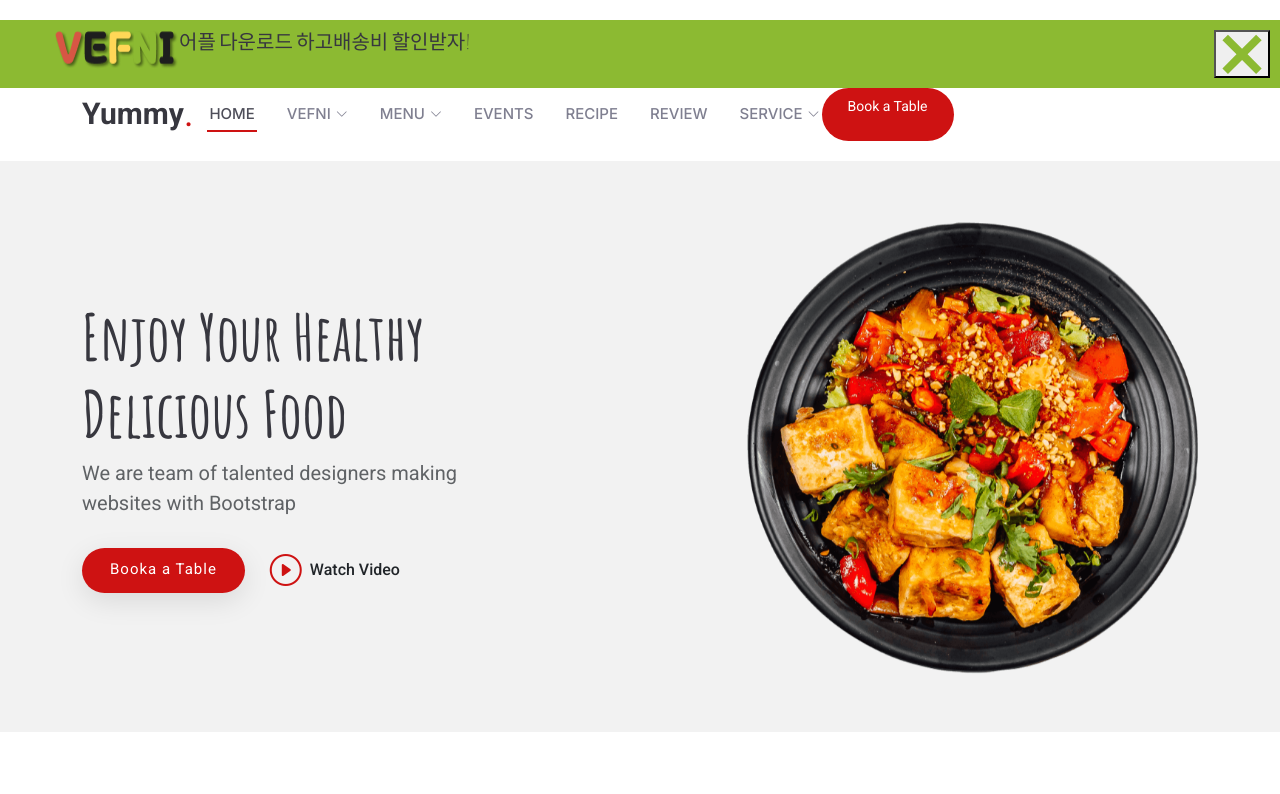
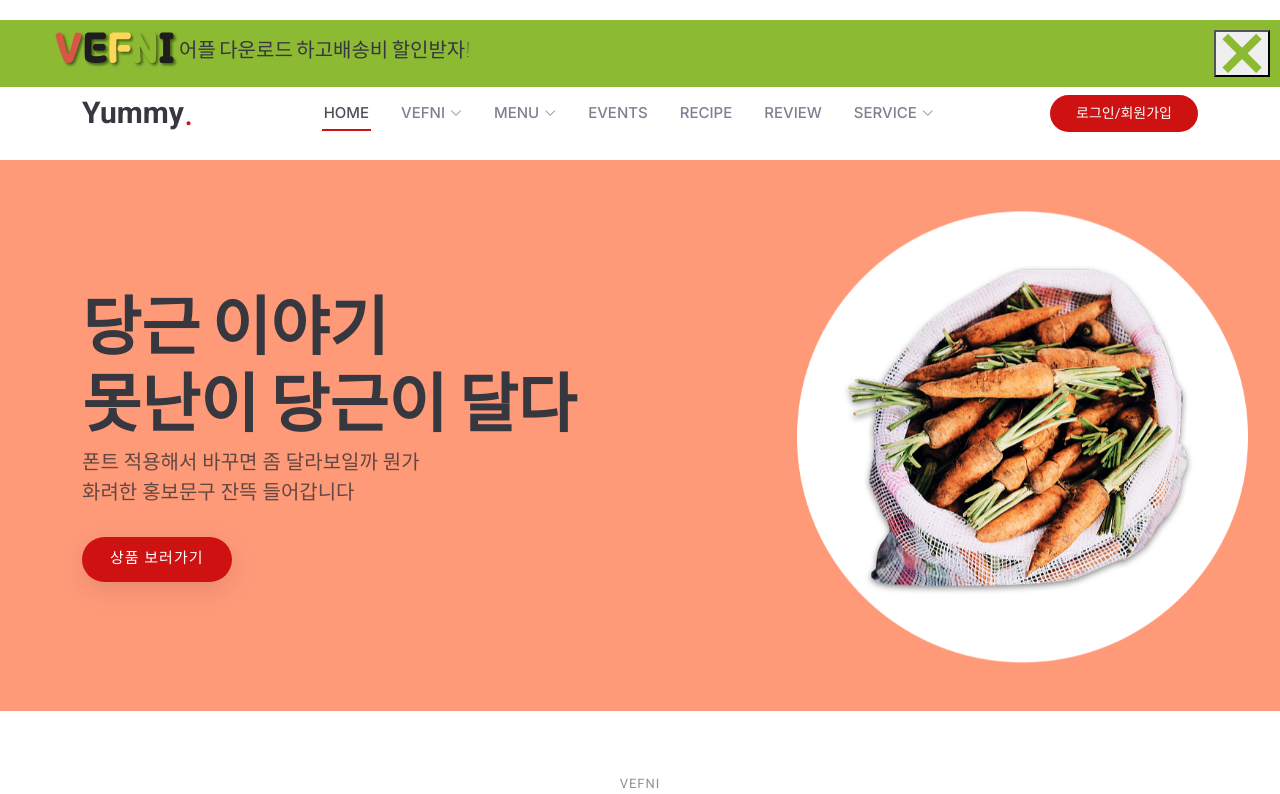
Before and after one commit to j-yujin97/vefni, a plain HTML site: page index.html in a window 1280 px wide. Shown: the top 794 px of the page. Drawn offline with Linux system fonts and the light colour scheme.

Commit message:
전체 주요 폰트확인

```diff
--- /dev/null
+++ b/assets/css/global.css
@@ -0,0 +1,18 @@
+@font-face {
+    font-family: 'HakgyoansimDunggeunmiso_700';
+    src: url('/fonts/HakgyoansimDunggeunmisoTTF-B.woff2');
+    font-weight: 100;
+    font-style: normal;
+}
+
+
+:root{
+     /* 컬러지정*/
+    --ve_sred: #FF9A79;
+
+    /* 폰트사이즈 정하기 */
+
+}
+body{
+    font-family: 'HakgyoansimDunggeunmiso_700' !important;
+}
--- a/assets/css/main.css
+++ b/assets/css/main.css
@@ -798,11 +798,12 @@ section,
 --------------------------------------------------------------*/
 .hero {
   width: 100%;
-  min-height: 60vh;
+  max-height: 600px;
   position: relative;
-  padding: 60px 0;
+  padding: 0;
   display: flex;
   align-items: center;
+  background-color: #FF9A79;
 }
 
 .hero h1 {
@@ -845,24 +846,11 @@ section,
   font-weight: 500;
 }
 
-.hero .btn-watch-video i {
-  color: var(--accent-color);
-  font-size: 32px;
-  transition: 0.3s;
-  line-height: 0;
-  margin-right: 8px;
-}
-
-.hero .btn-watch-video:hover {
-  color: var(--accent-color);
-}
-
-.hero .btn-watch-video:hover i {
-  color: color-mix(in srgb, var(--accent-color), transparent 15%);
-}
+
 
 .hero .animated {
   animation: up-down 2s ease-in-out infinite alternate-reverse both;
+  margin: 50px;
 }
 
 @media (max-width: 640px) {
--- a/index.html
+++ b/index.html
@@ -43,7 +43,7 @@
            <div id="top-contents">
               <h5 class="d-flex aic"><img src="./svg/VEFNI_sh.png" alt="">
                  <span>어플 다운로드 하고</span>
-                 <P>배송비 할인</P>
+                 <P class="mb-0">배송비 할인</P>
                  <span>받자!</span>
               </h5>
             </div>
@@ -93,7 +93,7 @@
         <i class="mobile-nav-toggle d-xl-none bi bi-list"></i>
       </nav>
 
-      <a class="btn-getstarted" href="index.html#book-a-table">Book a Table</a>
+      <a class="btn-getstarted" href="index.html#book-a-table">로그인/회원가입</a>
 
     </div>
   </header>
@@ -105,16 +105,15 @@
 
       <div class="container">
         <div class="row gy-4 justify-content-center justify-content-lg-between">
-          <div class="col-lg-5 order-2 order-lg-1 d-flex flex-column justify-content-center">
-            <h1 data-aos="fade-up">Enjoy Your Healthy<br>Delicious Food</h1>
-            <p data-aos="fade-up" data-aos-delay="100">We are team of talented designers making websites with Bootstrap</p>
+          <div class="col-lg-6 order-2 order-lg-1 d-flex flex-column justify-content-center">
+            <h1 data-aos="fade-up">당근 이야기<br>못난이 당근이 달다</h1>
+            <p data-aos="fade-up" data-aos-delay="100">폰트 적용해서 바꾸면 좀 달라보일까 뭔가<br>화려한 홍보문구 잔뜩 들어갑니다</p>
             <div class="d-flex" data-aos="fade-up" data-aos-delay="200">
-              <a href="#book-a-table" class="btn-get-started">Booka a Table</a>
-              <a href="https://www.youtube.com/watch?v=Y7f98aduVJ8" class="glightbox btn-watch-video d-flex align-items-center"><i class="bi bi-play-circle"></i><span>Watch Video</span></a>
+              <a href="#book-a-table" class="btn-get-started">상품 보러가기</a>
             </div>
           </div>
           <div class="col-lg-5 order-1 order-lg-2 hero-img" data-aos="zoom-out">
-            <img src="assets/img/hero-img.png" class="img-fluid animated" alt="">
+            <img src="./img/carrot.png" class="img-fluid animated" alt="">
           </div>
         </div>
       </div>
--- a/scss/index.scss
+++ b/scss/index.scss
@@ -2,15 +2,15 @@ d-flex{
     display: flex;
 }
 
-jcc{
+.jcc{
     justify-content: center;
 }
 
-jcb{
+.jcb{
     justify-content: space-between;
 }
 
-aic{
+.aic{
     align-items: center;
 }
 
```
Also changed, not shown: fonts/HakgyoansimDunggeunmisoTTF-R.woff2 (added), img/carrot.png (added), img/favicon.png (deleted), scss/index.css, scss/index.min.css.
